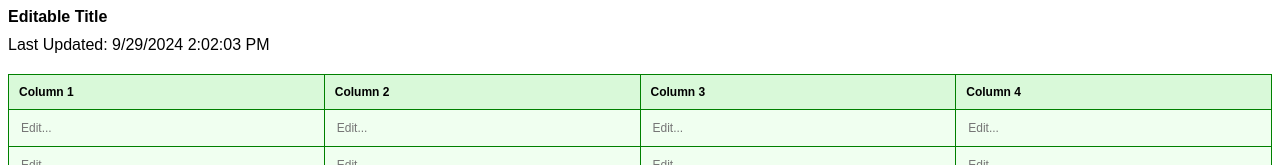
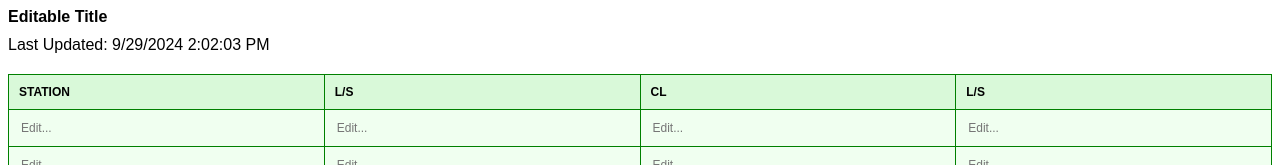
Before and after one commit to HAQNAWAZKHAN/online-table, a plain HTML site: page index.html in a window 1280 px wide. Shown: the top 165 px of the page. Drawn offline with Linux system fonts and the light colour scheme.

Commit message:
Update index.html

```diff
--- a/index.html
+++ b/index.html
@@ -53,10 +53,10 @@
     <table id="editableTable">
         <thead>
             <tr>
-                <th contenteditable="true">Column 1</th>
-                <th contenteditable="true">Column 2</th>
-                <th contenteditable="true">Column 3</th>
-                <th contenteditable="true">Column 4</th>
+                <th contenteditable="true">STATION</th>
+                <th contenteditable="true">L/S</th>
+                <th contenteditable="true">CL</th>
+                <th contenteditable="true">L/S</th>
             </tr>
         </thead>
         <tbody>
```
